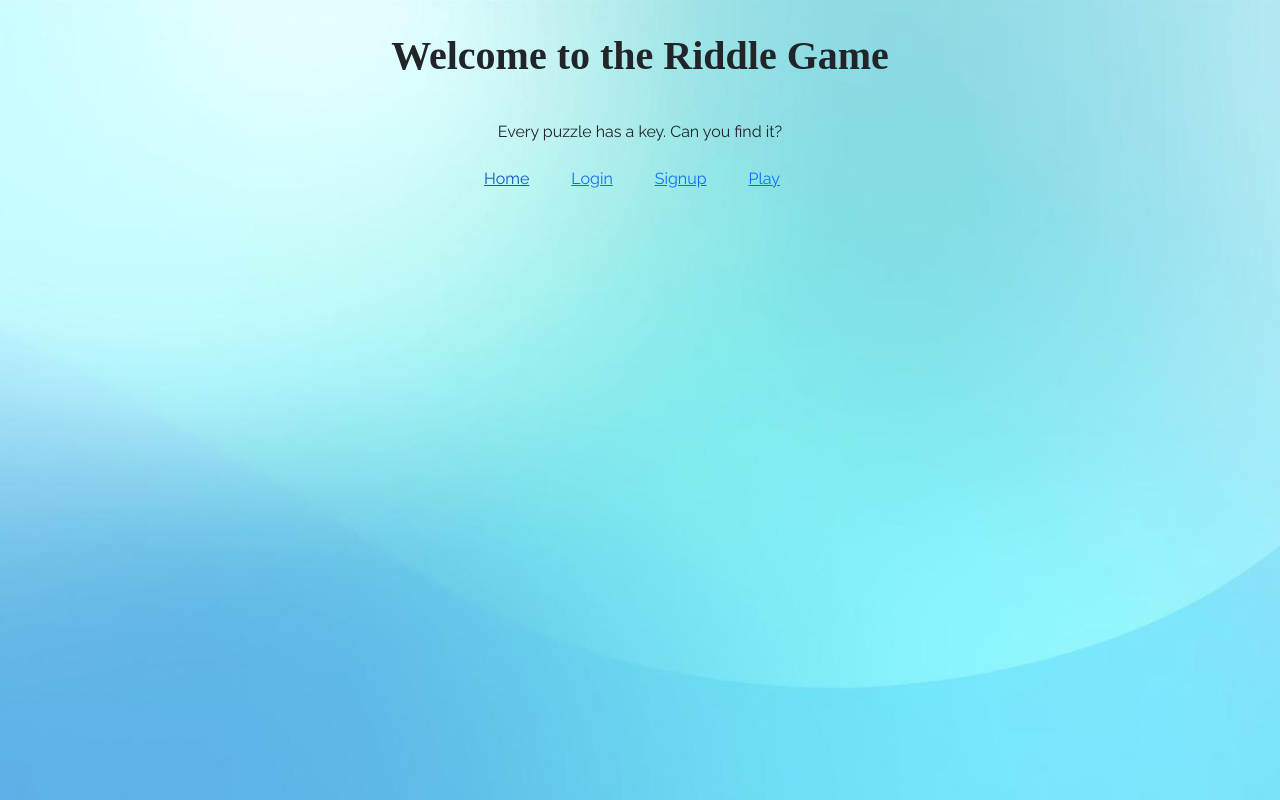
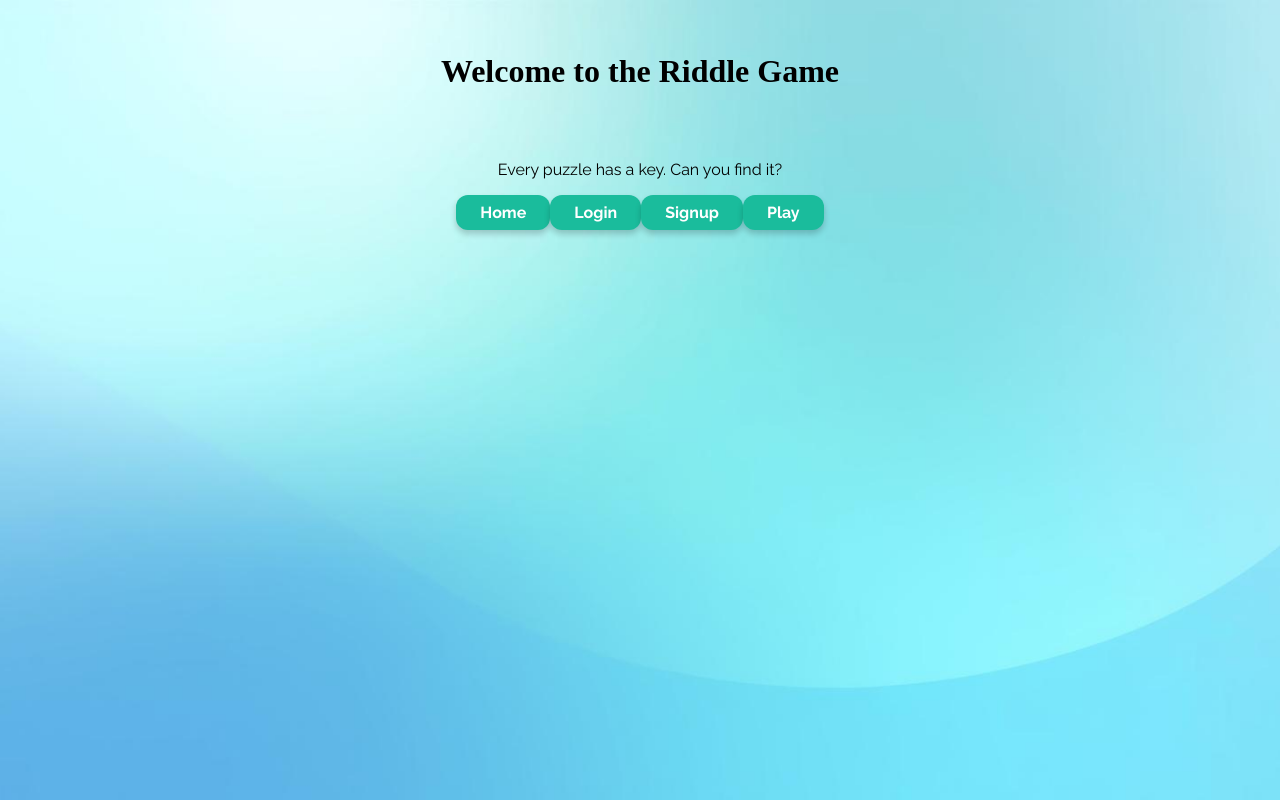
Before and after one commit to YitzchakShaish/riddle-react, a React (Vite) app: page / in a window 1280 px wide. Built offline with nearby package versions, Linux system fonts and the light colour scheme.

Commit message:
Add UserContext, implement Admin route, and refactor NavBar styles

```diff
--- a/src/AppRoutes.tsx
+++ b/src/AppRoutes.tsx
@@ -4,16 +4,34 @@ import Signup from "./pages/Signup";
 import Login from "./pages/Login";
 import Game from "./pages/Play";
 import Logout from "./pages/Logout";
+import { createContext } from "react";
+import Admin from "./pages/Admin";
 
+export const UserContext = createContext<{
+  name: string | null;
+  id: number | null;
+  token: string | null;
+}>({
+  name: '',
+  id: 0,
+  token: '',
+});
 export default function AppRoutes() {
+
   return (
+    <UserContext.Provider value={{ name: 'Guest', id: 0, token: '' }}>
       <Routes>
+
         <Route path='/' element={<Home />} />
         <Route path='/signup' element={<Signup />} />
-        <Route  path="/login" element={<Login/>}>
+        <Route path="/login" element={<Login />}>
         </Route>
-          <Route path="/play" element={<Game />} />
-          <Route path="/logout" element={<Logout/>}/>
+        <Route path="/play" element={<Game />} />
+        <Route path="/admin" element={<Admin />} />
+        <Route path="/logout" element={<Logout />} />
+
       </Routes>
+    </UserContext.Provider>
+
   )
 }
--- /dev/null
+++ b/src/components/Game.tsx
@@ -0,0 +1,6 @@
+
+export default function Game() {
+  return (
+    <>Game</>
+  )
+}
--- a/src/components/NavBar.tsx
+++ b/src/components/NavBar.tsx
@@ -3,16 +3,16 @@ import { NavLink } from "react-router";
 export default function NavBar() {
   return (
     <nav >
-      <NavLink to="/" className="me-3 btn btn-link">
+      <NavLink to="/" className="button">
         Home
       </NavLink>
-      <NavLink to="/login" className="me-3 btn btn-link">
+      <NavLink to="/login" className="button">
         Login
       </NavLink>
-      <NavLink to="/signup" className="me-3 btn btn-link">
+      <NavLink to="/signup" className="button">
         Signup
       </NavLink>
-      <NavLink to="/play" className="me-3 btn btn-link">
+      <NavLink to="/play" className="button">
         Play
       </NavLink>
     </nav>
--- a/src/main.tsx
+++ b/src/main.tsx
@@ -2,7 +2,6 @@ import { createRoot } from 'react-dom/client'
 import './index.css'
 import App from './App.tsx'
 import { BrowserRouter } from 'react-router'
-import "bootstrap/dist/css/bootstrap.min.css";
 
 
 createRoot(document.getElementById('root')!).render(
```
